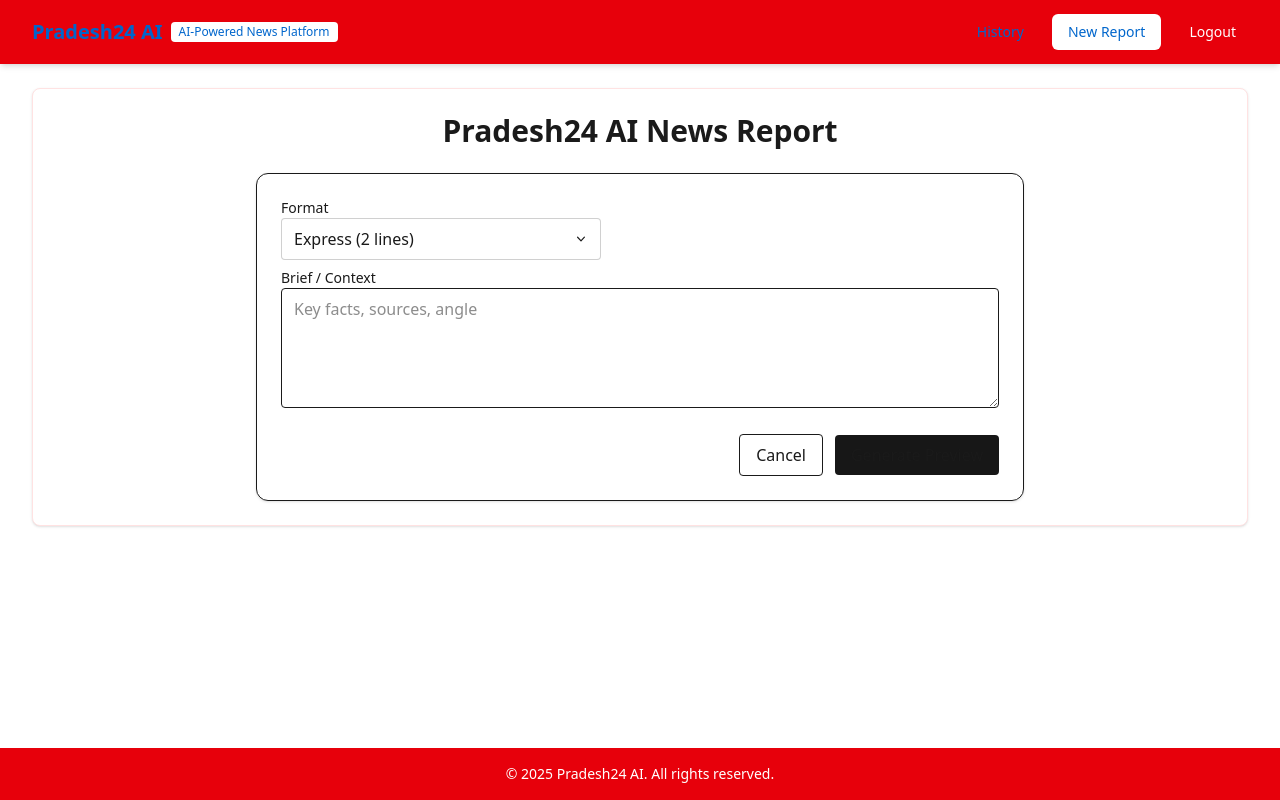
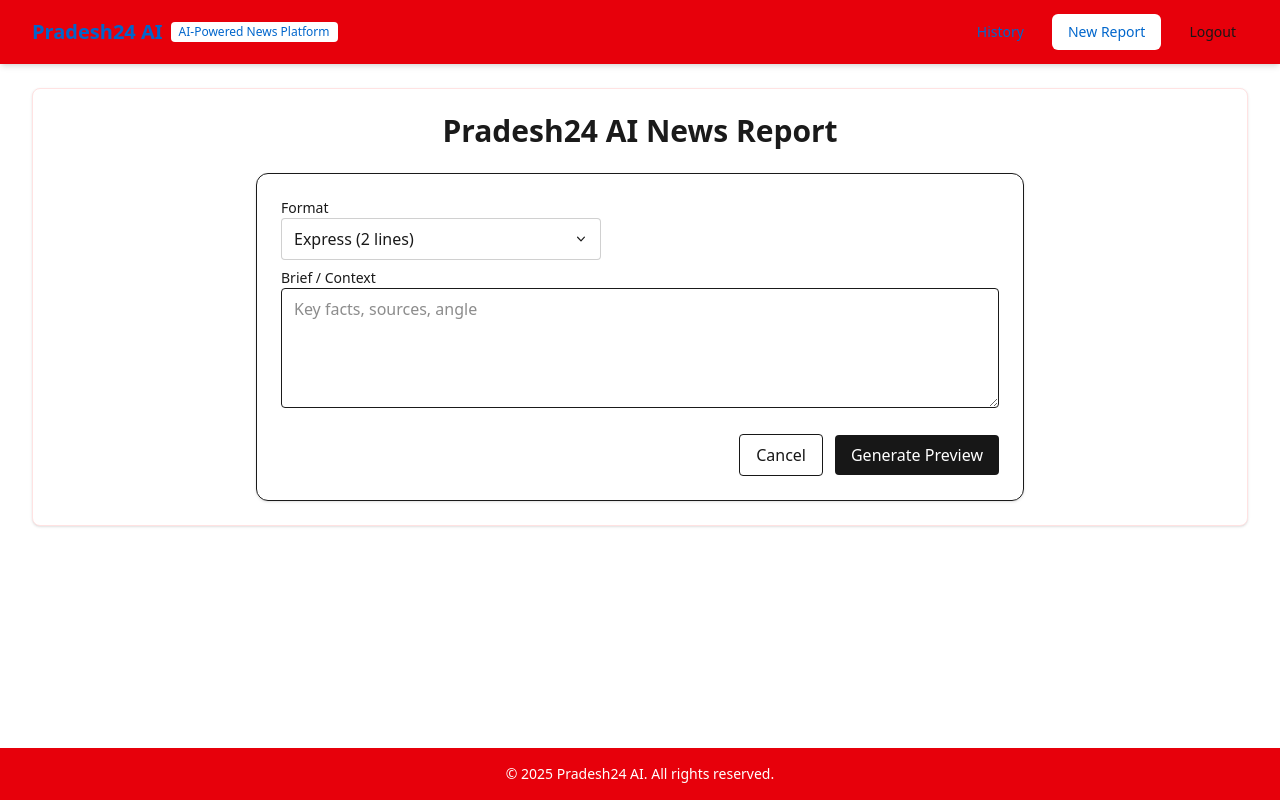
Before and after one commit to kaonebroadcast/ai-news, a Next.js app: page /news/new in a window 1280 px wide. Built offline with nearby package versions, Linux system fonts and the light colour scheme; sample sign-in values are in the browser's storage.

Commit message:
Update css

```diff
--- a/src/app/globals.css
+++ b/src/app/globals.css
@@ -35,3 +35,13 @@ a {
 a:hover {
   text-decoration: underline;
 }
+
+/* Button text color fix */
+button {
+  color: var(--color-foreground);
+}
+
+/* Specific fix for buttons with text-background class */
+.bg-foreground.text-background {
+  color: var(--color-background) !important;
+}
```
